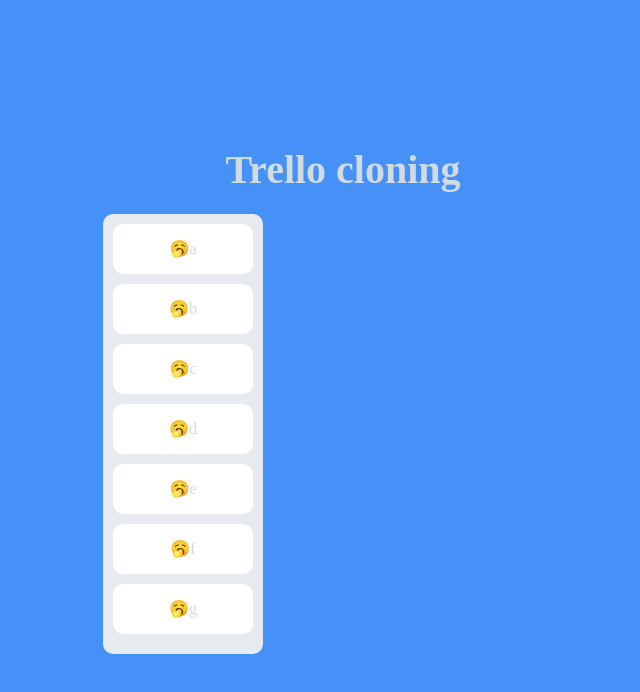
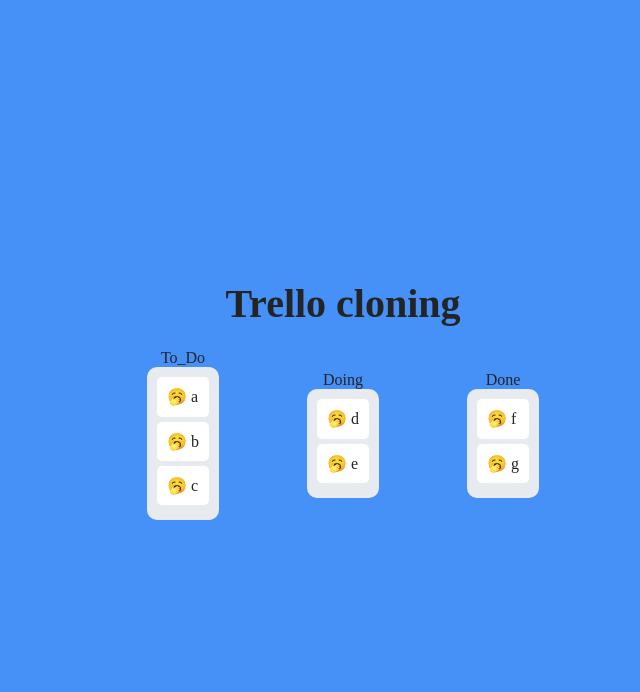
Before and after one commit to jae-hun-e/react-masterclass, a React (Create React App) app: page / in a window 1280 px wide. Shown: the top 692 px of the page, without its empty margins (297-937 px from the left). Built offline with nearby package versions, Linux system fonts and the light colour scheme.

Commit message:
~#6.8 여러개로 board분할 atom state array => obj

```diff
--- a/src/Trello.tsx
+++ b/src/Trello.tsx
@@ -1,11 +1,8 @@
-import {
-  DragDropContext,
-  Droppable,
-  Draggable,
-  DropResult,
-} from "react-beautiful-dnd";
+import { DragDropContext, DropResult } from "react-beautiful-dnd";
 import { useRecoilState } from "recoil";
 import styled from "styled-components";
+
+import TrelloBoard from "./components/TrelloBoard";
 import { toDoState } from "./trelloAtom";
 
 function Trello() {
@@ -21,65 +18,35 @@
       args
     );
     // ! 같은 자리에 두었을 때
-    if (!args.draggableId) return;
-    setList((oldList) => {
-      const dragIndex = args.source.index;
-      const dropIndex = args.destination?.index;
-      // ! 깊은 복사 두 가지 방법
-      // const newList = oldList.slice();
-      const newList = [...oldList];
-      newList.splice(dragIndex, 1);
-      newList.splice(dropIndex, 0, args.draggableId);
-      console.log(
-        "dragIndex",
-        dragIndex,
-        "dropIndex",
-        dropIndex,
-        "newList",
-        newList
-      );
+    // if (!args.draggableId) return;
+    // setList((oldList) => {
+    //   const dragIndex = args.source.index;
+    //   const dropIndex = args.destination?.index;
+    //   // ! 깊은 복사 두 가지 방법
+    //   // const newList = oldList.slice();
+    //   const newList = [...oldList];
+    //   newList.splice(dragIndex, 1);
+    //   newList.splice(dropIndex, 0, args.draggableId);
+    //   console.log(
+    //     "dragIndex",
+    //     dragIndex,
+    //     "dropIndex",
+    //     dropIndex,
+    //     "newList",
+    //     newList
+    //   );
 
-      return newList;
-    });
+    //   return newList;
+    // });
   };
   return (
     <Container>
       <DragDropContext onDragEnd={onDragEnd}>
         <Title>Trello cloning</Title>
         <Boards>
-          {/* <Droppable droppableId="one"><ul></ul></Droppable> */}
-          <Droppable droppableId="one">
-            {(provided) => (
-              <Board ref={provided.innerRef} {...provided.droppableProps}>
-                {list.map((toDo, idx) => (
-                  // ! key랑 draggableId랑 같아야 함 dnd에서 그렇게 정함
-                  <Draggable key={toDo} draggableId={toDo} index={idx}>
-                    {(provided) => (
-                      <Card
-                        ref={provided.innerRef}
-                        {...provided.draggableProps}
-                        {...provided.dragHandleProps}
-                      >
-                        <span>🥱</span>
-                        {toDo}
-                      </Card>
-                    )}
-                  </Draggable>
-                ))}
-                {/* //! 옮길 수 있는 요소 선택 */}
-                {/* <Draggable draggableId="second" index={1}>
-                  {(provided) => (
-                    <Card ref={provided.innerRef} {...provided.draggableProps}>
-                      <span {...provided.dragHandleProps}>🥱</span>
-                      two
-                    </Card>
-                  )}
-                </Draggable> */}
-                {/* //! 태두리 크기 고정 */}
-                {provided.placeholder}
-              </Board>
-            )}
-          </Droppable>
+          {Object.keys(list).map((boardId) => (
+            <TrelloBoard key={boardId} boardId={boardId} list={list[boardId]} />
+          ))}
         </Boards>
       </DragDropContext>
     </Container>
@@ -110,20 +77,3 @@
   width: 100%;
   /* min-height: 400px; */
 `;
-
-const Board = styled.ul`
-  background-color: ${(props) => props.theme.boardColor};
-  border-radius: 10px;
-  padding: 10px;
-`;
-
-const Card = styled.li`
-  background-color: ${(props) => props.theme.cardColor};
-  display: flex;
-  justify-content: center;
-  align-items: center;
-  height: 50px;
-  padding: 10px;
-  border-radius: 10px;
-  margin-bottom: 10px;
-`;
--- /dev/null
+++ b/src/components/DragabbleCard.tsx
@@ -0,0 +1,37 @@
+import * as React from "react";
+import { Draggable } from "react-beautiful-dnd";
+import styled from "styled-components";
+
+interface IDragabbleCardProps {
+  toDo: string;
+  index: number;
+}
+
+function DragabbleCard({ toDo, index }: IDragabbleCardProps) {
+  console.log(toDo, "has been rendered");
+  return (
+    <Draggable key={toDo} draggableId={toDo} index={index}>
+      {(magic) => (
+        <Card
+          ref={magic.innerRef}
+          {...magic.dragHandleProps}
+          {...magic.draggableProps}
+        >
+          <p>🥱 {toDo}</p>
+        </Card>
+      )}
+    </Draggable>
+  );
+}
+
+export default React.memo(DragabbleCard);
+
+const Card = styled.div`
+  border-radius: 5px;
+  margin-bottom: 5px;
+  padding: 10px 10px;
+  background-color: ${(props) => props.theme.cardColor};
+  p {
+    color: ${(props) => props.theme.textColor};
+  }
+`;
--- /dev/null
+++ b/src/components/TrelloBoard.tsx
@@ -0,0 +1,40 @@
+import { Droppable } from "react-beautiful-dnd";
+import styled from "styled-components";
+import DragabbleCard from "./DragabbleCard";
+
+interface IBoardProps {
+  list: string[];
+  boardId: string;
+}
+
+function TrelloBoard({ list, boardId }: IBoardProps) {
+  return (
+    <Cotainer>
+      <div>{boardId}</div>
+      <Droppable droppableId={boardId}>
+        {(provided) => (
+          <Wrapper ref={provided.innerRef} {...provided.droppableProps}>
+            {list.map((toDo, index) => (
+              <DragabbleCard key={toDo} toDo={toDo} index={index} />
+            ))}
+            {provided.placeholder}
+          </Wrapper>
+        )}
+      </Droppable>
+    </Cotainer>
+  );
+}
+export default TrelloBoard;
+
+const Cotainer = styled.div`
+  display: flex;
+  flex-direction: column;
+  justify-content: center;
+  align-items: center;
+`;
+
+const Wrapper = styled.ul`
+  background-color: ${(props) => props.theme.boardColor};
+  border-radius: 10px;
+  padding: 10px;
+`;
--- a/src/theme.ts
+++ b/src/theme.ts
@@ -3,7 +3,7 @@
 // ! theme 값 지정
 export const darkTheme: DefaultTheme = {
   bgColor: "#4691f8",
-  textColor: "#d2dae2",
+  textColor: "rgba(36,36,36,1)",
   accentColor: "#ffdd59",
   cardBgColor: "#485460",
   boardColor: "RGB(231, 234, 239)",
--- a/src/trelloAtom.tsx
+++ b/src/trelloAtom.tsx
@@ -1,6 +1,27 @@
-import { atom, selector } from "recoil";
+import { atom } from "recoil";
 
-export const toDoState = atom({
+// ! 나중에 사용자가 직접 추가할 수 있으니깐
+//! 어떤 string으로 된 key값과 string[]로 이루어진 value가 있는 타입이다라고 알려줌
+interface IToDoState {
+  [key: string]: string[];
+}
+
+export const toDoState = atom<IToDoState>({
   key: "ToDo_Trello",
-  default: ["a", "b", "c", "d", "e", "f", "g"],
+  // default: ["a", "b", "c", "d", "e", "f", "g"],
+  default: {
+    To_Do: ["a", "b", "c"],
+    Doing: ["d", "e"],
+    Done: ["f", "g"],
+  },
 });
+
+export const toDoState2 = atom<IToDoState>({
+  key: "ToDo_Trello2",
+  // default: ["a", "b", "c", "d", "e", "f", "g"],
+  default: {
+    To_Do: ["a", "b", "c"],
+    Doing: ["d", "e"],
+    Done: ["f", "g"],
+  },
+});
```
